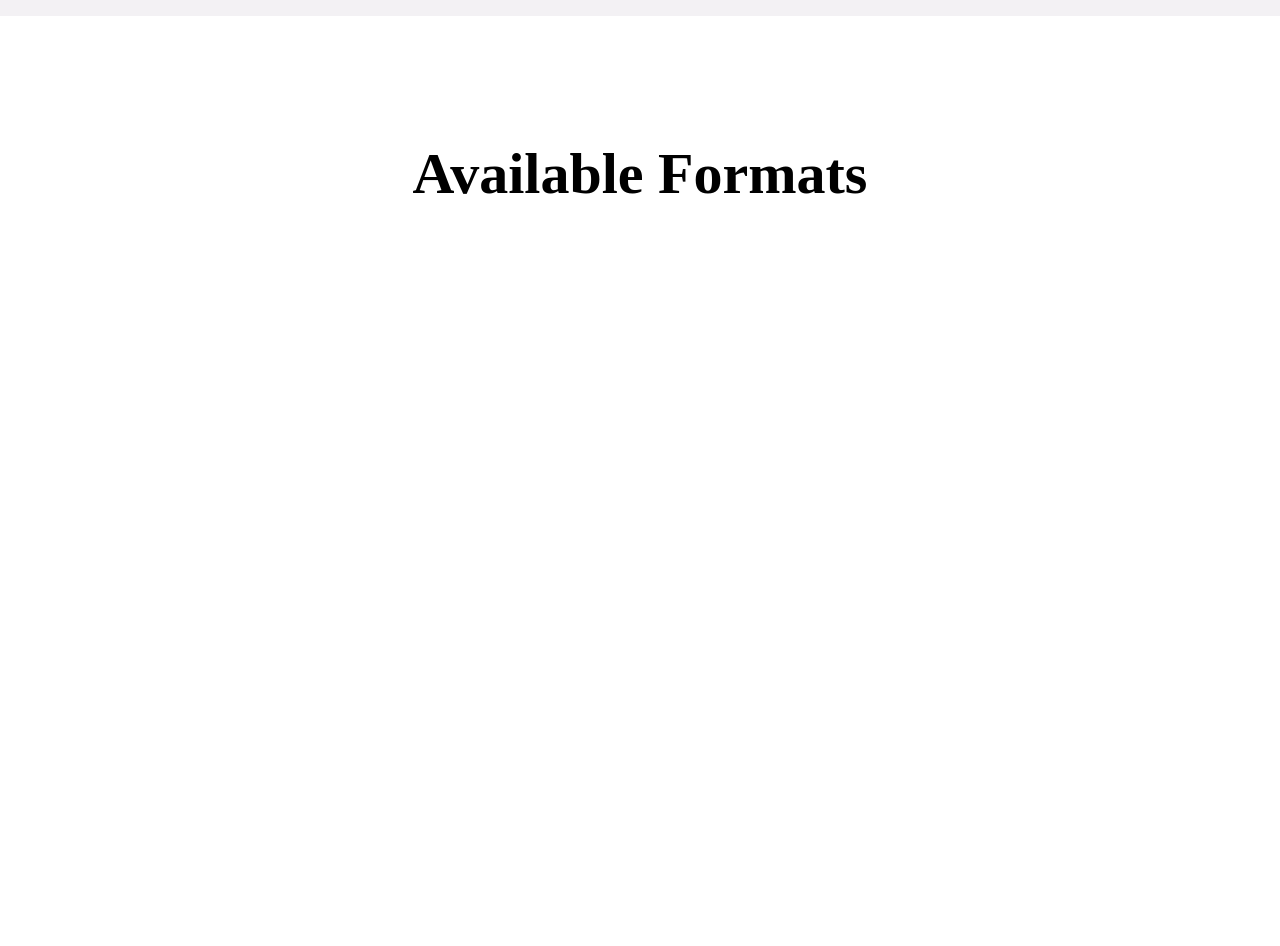
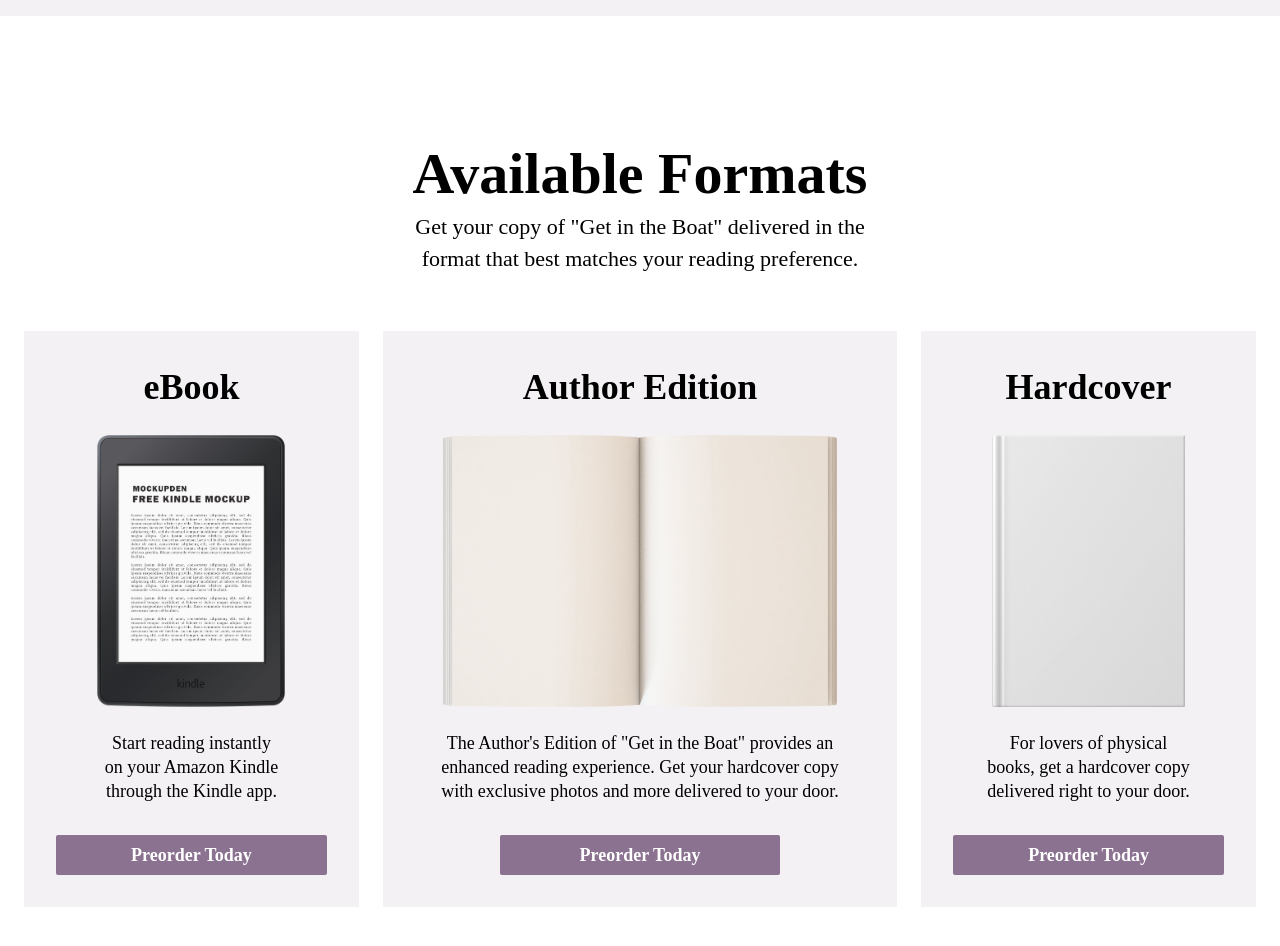
Before and after one commit to curtgrimes/get-in-the-boat-website, a Nuxt app: page / in a window 1280 px wide. Shown: the part 2200-3146 px from the top of the page. Before the commit the page ends 2531 px from the top, so only its background shows below. Built offline with nearby package versions, Linux system fonts and the light colour scheme.

Commit message:
Add start of formats section

```diff
--- a/components/section/Formats.vue
+++ b/components/section/Formats.vue
@@ -1,7 +1,78 @@
-<script setup></script>
+<script setup lang="ts">
+import { twMerge } from "tailwind-merge";
+import { createReusableTemplate } from "@vueuse/core";
+
+const [FormatCardTemplate, FormatCard] = createReusableTemplate<{
+  title: string;
+  class?: string;
+  href?: string;
+}>();
+</script>
 
 <template>
-  <SectionWrapper>
+  <SectionWrapper :with-text-gutter="false">
     <h2 class="text-center">Available Formats</h2>
+    <p
+      class="mx-auto mb-56 max-w-md text-center text-lg"
+      style="text-wrap: balance"
+    >
+      Get your copy of "Get in the Boat" delivered in the format that best
+      matches your reading preference.
+    </p>
+    <FormatCardTemplate v-slot="{ title, $slots, class: classNames, href }">
+      <div
+        :class="
+          twMerge(
+            'format-card flex flex-col bg-primary-2 p-32 text-center',
+            classNames || ''
+          )
+        "
+        style="text-wrap: balance"
+      >
+        <h3 class="text-center">{{ title }}</h3>
+        <div class="h-full">
+          <component v-if="$slots.default" :is="$slots.default" />
+        </div>
+        <NuxtLink v-if="href" class="button mt-auto">Preorder Today</NuxtLink>
+      </div>
+    </FormatCardTemplate>
+
+    <div class="flex grid-cols-6 flex-col gap-24 px-24 md:grid xl:grid-cols-7">
+      <FormatCard title="eBook" class="col-span-2" href=".">
+        <img src="~/assets/img/kindle.png" />
+        <p>
+          Start reading instantly on your Amazon Kindle through the Kindle app.
+        </p>
+      </FormatCard>
+      <FormatCard
+        title="Author Edition"
+        class="col-span-2 xl:col-span-3"
+        href="."
+      >
+        <img src="~/assets/img/open-book.png" />
+        <div>
+          The Author's Edition of "Get in the Boat" provides an enhanced reading
+          experience. Get your hardcover copy with exclusive photos and more
+          delivered to your door.
+        </div>
+      </FormatCard>
+      <FormatCard title="Hardcover" class="col-span-2" href=".">
+        <img src="~/assets/img/book.png" />
+        <div>
+          For lovers of physical books, get a hardcover copy delivered right to
+          your door.
+        </div>
+      </FormatCard>
+    </div>
   </SectionWrapper>
 </template>
+
+<style scoped>
+.format-card .button {
+  @apply mx-auto mt-32 block w-full max-w-[280px] text-center;
+}
+
+.format-card img {
+  @apply mx-auto max-h-[320px] py-24;
+}
+</style>
--- a/components/section/Wrapper.vue
+++ b/components/section/Wrapper.vue
@@ -1,13 +1,29 @@
-<script setup>
+<script setup lang="ts">
 import { twMerge } from "tailwind-merge";
 /**
  * A SectionWrapper that sections can use to have a consistent appearance
  */
+
+withDefaults(
+  defineProps<{
+    withTextGutter?: Boolean;
+  }>(),
+  {
+    withTextGutter: () => true,
+  }
+);
 </script>
 
 <template>
-  <section :class="twMerge('py-120', $attrs.class)">
-    <div class="mx-auto max-w-screen-xl px-text-gutter">
+  <section :class="twMerge('py-120', ($attrs.class || '') as string)">
+    <div
+      :class="
+        twMerge(
+          'mx-auto max-w-screen-xl',
+          $props.withTextGutter && 'px-text-gutter'
+        )
+      "
+    >
       <slot />
     </div>
   </section>
```
Also changed, not shown: assets/img/kindle.png (added), assets/img/open-book.png (added).
